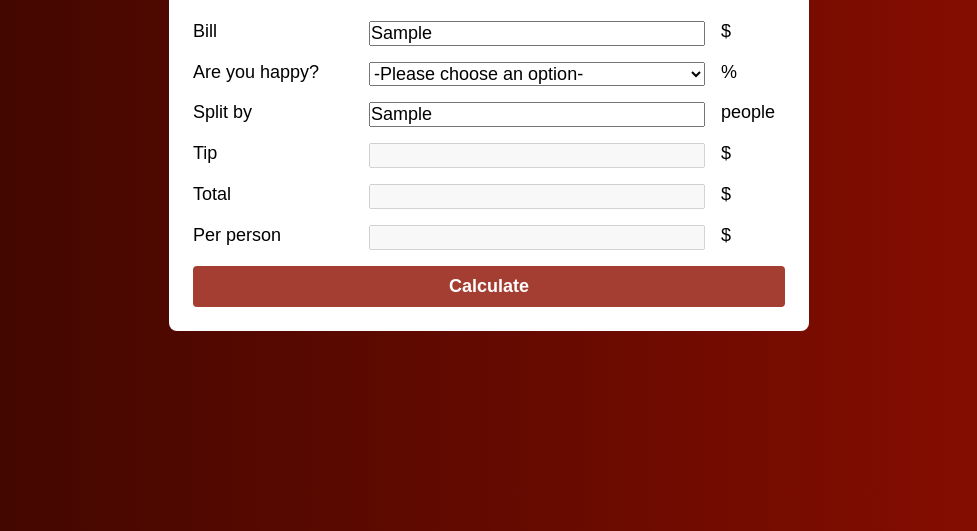
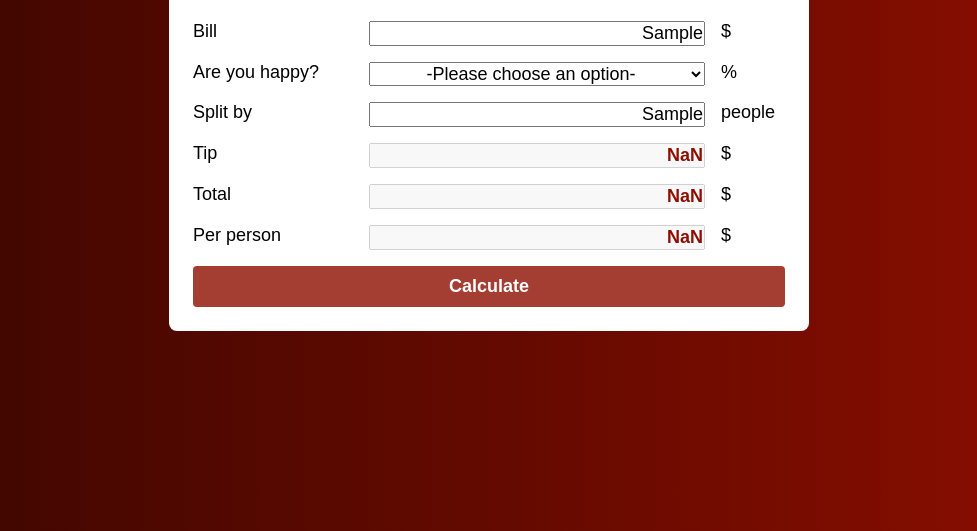
Before and after one commit to huyphamfc/javascript, a plain HTML site: page Section--03--Tip/index.html in a window 1280 px wide. Both pictures are taken after typing "Sample", "Sample" into the empty fields and a click on the button "Calculate". Shown: the part 269-800 px from the top of the page, without its empty margins (151-1128 px from the left). Drawn offline with Linux system fonts and the light colour scheme.

Commit message:
Tip - Script

```diff
--- a/Section--03--Tip/index.html
+++ b/Section--03--Tip/index.html
@@ -21,33 +21,33 @@
                 </div>
                 <div class="form-item">
                     <label class="label-index" for="">Are you happy?</label>
-                    <select class="input" name="" id="" required>
+                    <select class="input input--slt" name="" id="select" required>
                         <option value="">-Please choose an option-</option>
-                        <option value="">Excellent</option>
-                        <option value="">Good</option>
-                        <option value="">OK</option>
-                        <option value="">Bad</option>
+                        <option value="A">Excellent - 20%</option>
+                        <option value="B">Good - 15%</option>
+                        <option value="C">OK - 10%</option>
+                        <option value="D">Bad - 5%</option>
                     </select>
                     <label class="label-unit" for="">%</label>
                 </div>
                 <div class="form-item">
-                    <label class="label-index" for="">Split by</label>
-                    <input class="input" type="text" required>
+                    <label class="label-index" for="split">Split by</label>
+                    <input class="input" type="text" id="split" required>
                     <label class="label-unit" for="">people</label>
                 </div>
                 <div class="form-item">
                     <label class="label-index" for="">Tip</label>
-                    <input class="input input--solid" type="text" id="" disabled required>
+                    <input class="input input--solid" type="text" id="tip" disabled required>
                     <label class="label-unit" for="">$</label>
                 </div>
                 <div class="form-item">
                     <label class="label-index" for="">Total</label>
-                    <input class="input input--solid" type="text" disabled required>
+                    <input class="input input--solid" type="text" id="total" disabled required>
                     <label class="label-unit" for="">$</label>
                 </div>
                 <div class="form-item">
                     <label class="label-index" for="">Per person</label>
-                    <input class="input" type="text" disabled required>
+                    <input class="input input--solid" type="text" id="person" disabled required>
                     <label class="label-unit" for="">$</label>
                 </div>
                 <button class="btn" type="button">Calculate</button>
--- a/Section--03--Tip/script.js
+++ b/Section--03--Tip/script.js
@@ -1 +1,21 @@
 'use strict'
+
+const bill = document.querySelector('#bill');
+const split = document.querySelector('#split');
+const select = document.querySelector('#select');
+let tip = document.querySelector('#tip');
+let total = document.querySelector('#total');
+let person = document.querySelector('#person');
+const btn = document.querySelector('.btn');
+
+btn.addEventListener('click', function () {
+    split.value ||= 1;
+    let tipRate = 0;
+    if (select.value === 'A') tipRate = 0.2;
+    if (select.value === 'B') tipRate = 0.15;
+    if (select.value === 'C') tipRate = 0.1;
+    if (select.value === 'D') tipRate = 0.05;
+    tip.value = Math.round(100 * bill.value * tipRate) / 100;
+    total.value = Math.round(100 * bill.value * (1 + tipRate)) / 100;
+    person.value = Math.round(100 * total.value / split.value) / 100;
+})
--- a/Section--03--Tip/style.css
+++ b/Section--03--Tip/style.css
@@ -60,6 +60,11 @@ body {
     flex-grow: 1;
     outline: 0;
     font-size: 1.8rem;
+    text-align: right;
+}
+
+.input--slt {
+    text-align: center;
 }
 
 .input:hover,
```
Also changed, not shown: Section--03--Tip/README.md (added), Section--03--Tip/img/Tip-UI.png (added).
